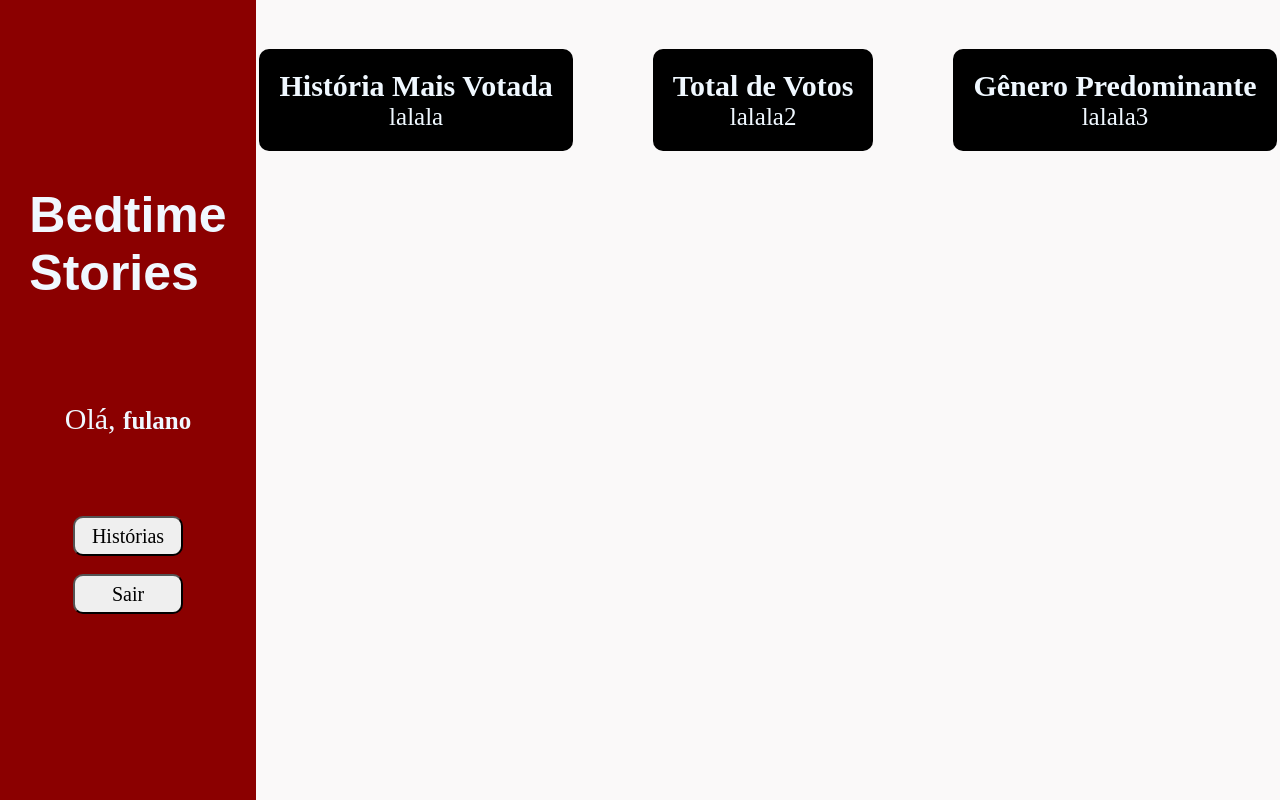
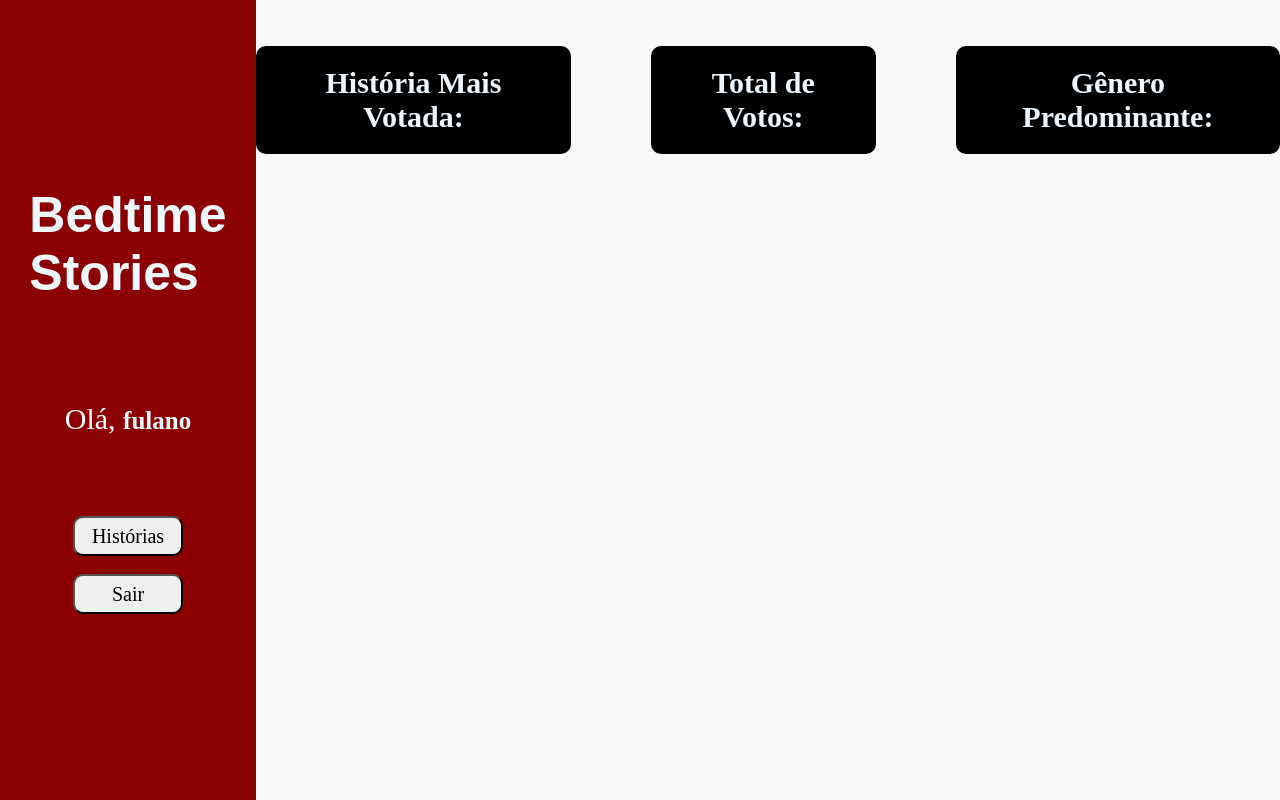
Before and after one commit to GiovanaZukauskas/Bedtime_Stories, a website: page Projeto_Bedtime_Stories/web-data-viz/public/dashboard/graficos.html in a window 1280 px wide. Drawn offline with nearby package versions, Linux system fonts and the light colour scheme; no server answers; a web font is replaced by a local one.

Commit message:
subindo alterações dash

```diff
--- a/Projeto_Bedtime_Stories/web-data-viz/public/dashboard/graficos.html
+++ b/Projeto_Bedtime_Stories/web-data-viz/public/dashboard/graficos.html
@@ -25,18 +25,18 @@
 
         <div class="kpis">
             <div class="kpi">
-                <h1>História Mais Votada</h1>
-                <p id="p_kpi">lalala</p>
+                <h1>História Mais Votada:</h1>
+                <p id="p_kpi"></p>
          </div>
 
             <div class="kpi">
-                <h1>Total de Votos</h1>
-                <p id="p_kpi2">lalala2</p>
+                <h1>Total de Votos:</h1>
+                <p id="p_kpi2"></p>
             </div>
 
             <div class="kpi">
-                <h1>Gênero Predominante</h1>
-                <p id="p_kpi3">lalala3</p>
+                <h1>Gênero Predominante:</h1>
+                <p id="p_kpi3"></p>
             </div>
 
         </div>
```
